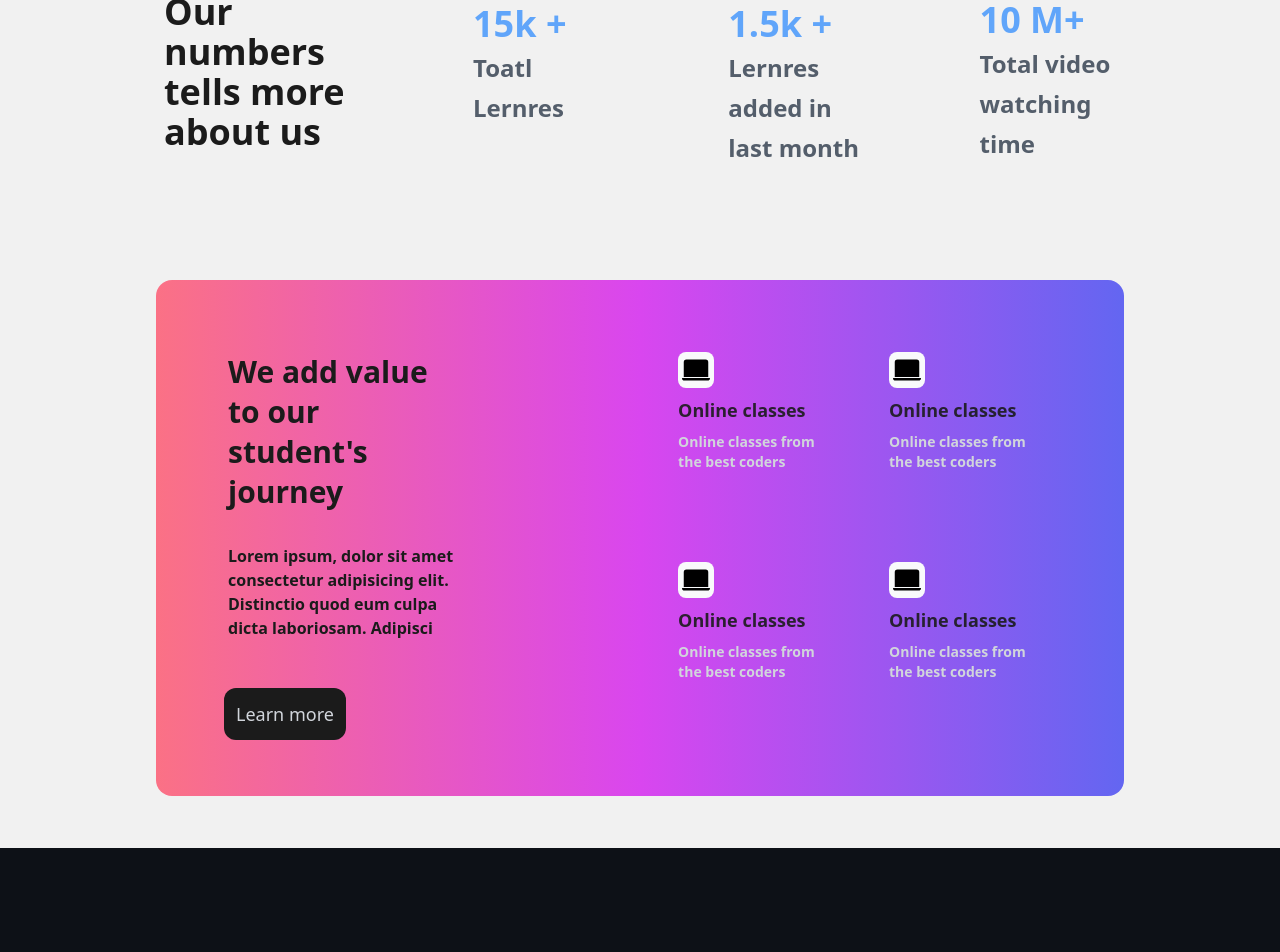
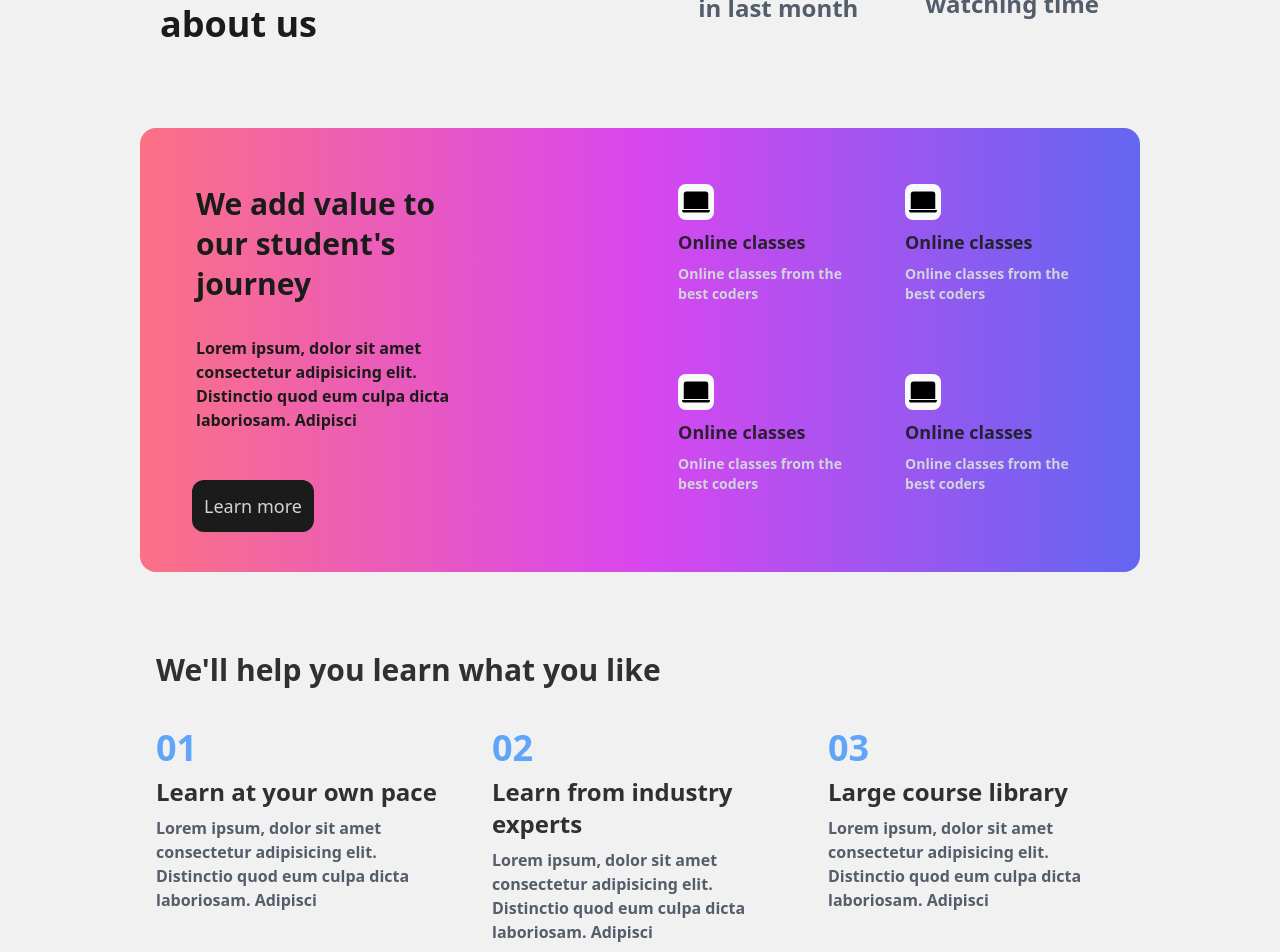
Before and after one commit to jay-bhogayata/codeXacdamy, a React (Vite) app: page /home in a window 1280 px wide. Shown: the part 760-1712 px from the top of the page. Before the commit the page ends 1608 px from the top, so only its background shows below. Built offline with nearby package versions, Linux system fonts and the light colour scheme.

Commit message:
section 4 is ready

```diff
--- a/src/pages/Home.jsx
+++ b/src/pages/Home.jsx
@@ -29,8 +29,9 @@ const Home = () => {
       </div>
 
       {/* section 2 */}
-      <div className="bg-[#f1f1f1]   flex lg:flex-row flex-col text-black">
-        <div className="lg:h-1/2 w-full flex lg:flex-row flex-col p-5  md:p-20 lg:px-36 lg:space-x-20 space-y-8 justify-center ">
+      <div className="bg-[#f1f1f1]   flex lg:flex-row flex-col text-black p-3">
+        <div className="w-full   lg:mx-32
+        rounded-3xl mb-10 flex lg:flex-row flex-col lg:space-y-0 space-y-1 ">
           <p className="text-4xl font-bold text-[#1b1b1b] lg:w-1/3 flex my-auto p-5 leading-10 mt-5">
             Our numbers tells more about us
           </p>
@@ -55,7 +56,7 @@ const Home = () => {
       {/* section 3 */}
       <div className="bg-[#f1f1f1] flex lg:flex-row flex-col text-black p-3 ">
         <div
-          className="w-full lg:p-10 p-2 lg:mx-36 bg-gradient-to-r from-rose-400 via-fuchsia-500 to-indigo-500
+          className="w-full lg:p-6 p-2 lg:mx-32 bg-gradient-to-r from-rose-400 via-fuchsia-500 to-indigo-500
         rounded-2xl mb-10 flex lg:space-x-3 flex-col lg:space-y-0 space-y-3 lg:flex-row"
         >
           <div className="bg-pink- lg:w-1/2 w-full lg:p-4">
@@ -114,6 +115,39 @@ const Home = () => {
           </div>
         </div>
       </div>
+
+      {/* section 4 */}
+      <div className="bg-[#f1f1f1] flex lg:flex-row flex-col text-black p-3">
+        <div className="w-full  p-4 lg:mx-32
+        rounded-3xl mb-10 flex  flex-col lg:space-y-0 space-y-3 ">
+          <p className="text-3xl font-bold text-[#1b1b1b]/90 mb-10">We'll help you learn what you like</p>
+          <div className=" flex   lg:space-x-10 lg:flex-row flex-col lg:space-y-0 space-y-8">
+          <div className=" lg:w-2/5 space-y-2 ">
+            <span className="text-4xl font-bold text-blue-400">01</span>
+            <p className="text-2xl font-bold text-[#1b1b1b]/90">Learn at your own pace</p>
+            <p className="text-md font-semibold text-gray-600/95">
+              Lorem ipsum, dolor sit amet consectetur adipisicing elit. Distinctio quod eum culpa dicta laboriosam. Adipisci
+            </p>
+          </div>
+          <div className="lg:w-2/5 space-y-2 ">
+            <span className="text-4xl font-bold text-blue-400">02</span>
+            <p className="text-2xl font-bold text-[#1b1b1b]/90">Learn from industry experts</p>
+            <p className="text-md font-semibold text-gray-600/95">
+              Lorem ipsum, dolor sit amet consectetur adipisicing elit. Distinctio quod eum culpa dicta laboriosam. Adipisci
+            </p>
+          </div>
+
+          <div className="lg:w-2/5 space-y-2 ">
+            <span className="text-4xl font-bold text-blue-400">03</span>
+            <p className="text-2xl font-bold text-[#1b1b1b]/90">Large course library</p>
+            <p className="text-md font-semibold text-gray-600/95">
+              Lorem ipsum, dolor sit amet consectetur adipisicing elit. Distinctio quod eum culpa dicta laboriosam. Adipisci
+            </p>
+          </div>
+
+          </div>
+        </div>
+      </div>
     </div>
   );
 };
```
